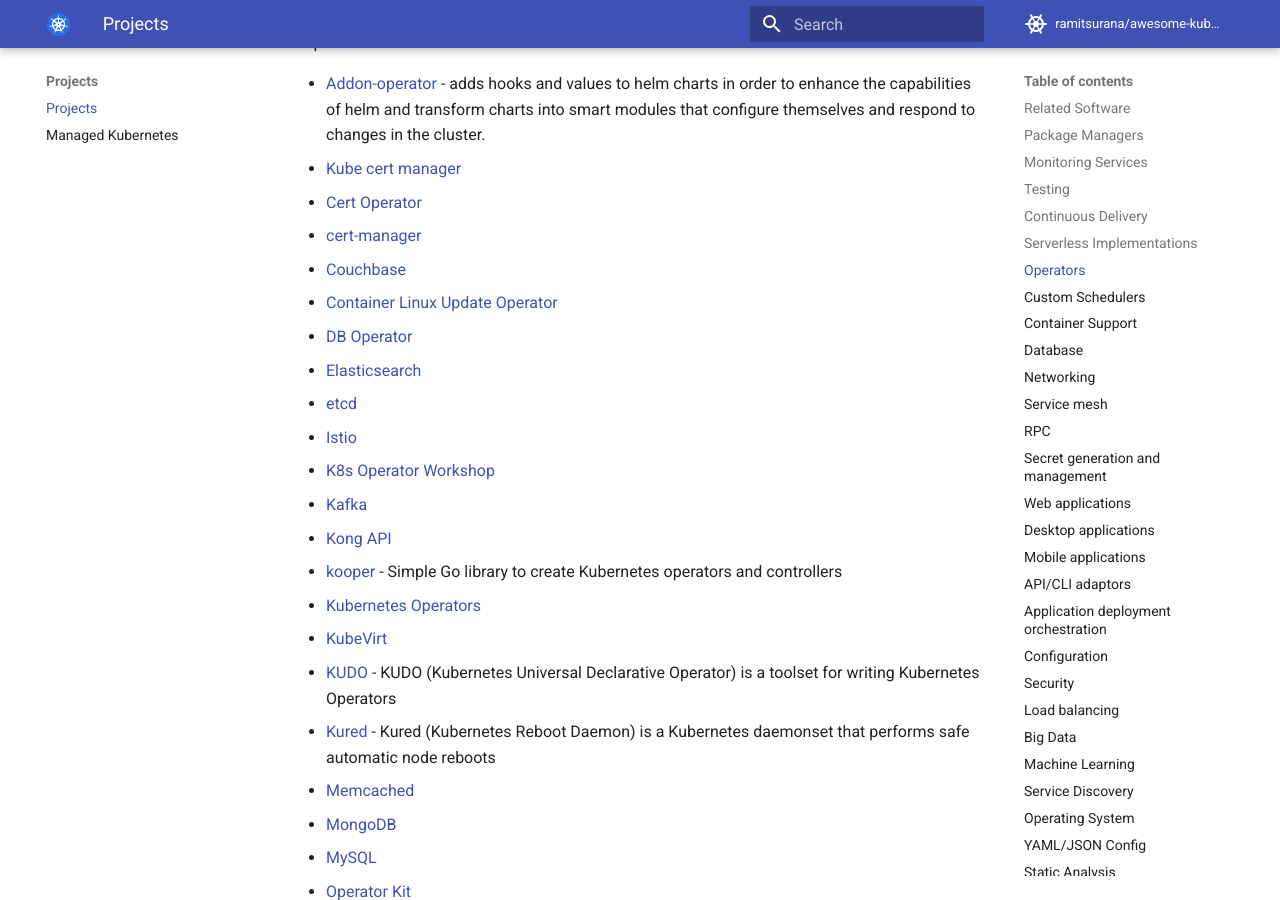
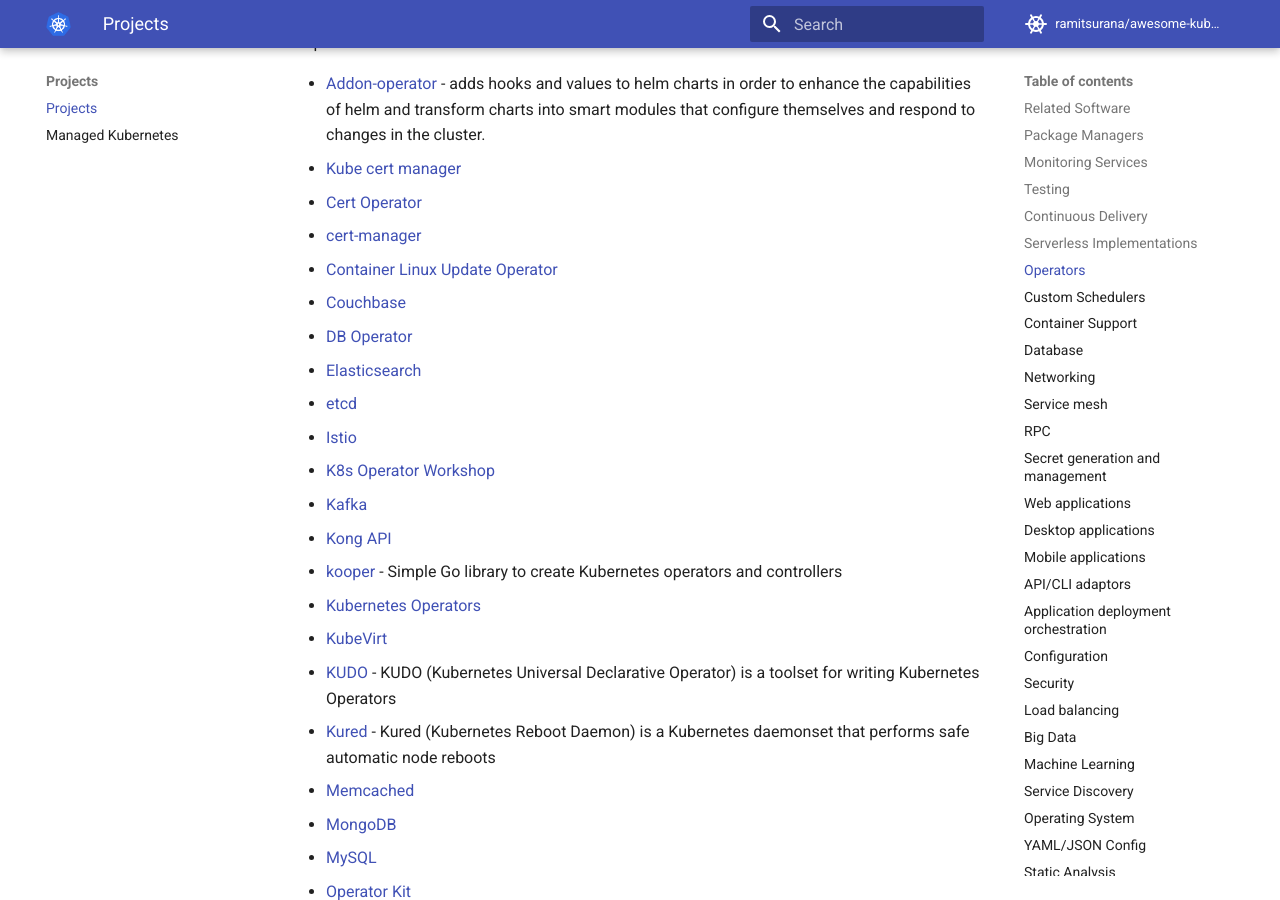
Before and after one commit to ramitsurana/awesome-kubernetes, an MkDocs documentation site: the page built from docs/projects/projects.md, in a window 1280 px wide and 900 px high, scrolled down 5794 px. Built offline with MkDocs 1.6.1 and Material for MkDocs 9.7.7, drawn with Linux system fonts in a browser that asks for light colours; comment, search, counter and statistics services are not loaded.

```diff
--- a/docs/projects/projects.md
+++ b/docs/projects/projects.md
@@ -160,8 +160,8 @@ Projects
 * [Kube cert manager](https://github.com/kelseyhightower/kube-cert-manager)
 * [Cert Operator](https://github.com/giantswarm/cert-operator)
 * [cert-manager](https://github.com/jetstack/cert-manager)
+* [Container Linux Update Operator](https://github.com/coreos/container-linux-update-operator)
 * [Couchbase](https://www.couchbase.com/products/cloud/kubernetes)
-* [Container Linux Update Operator](https://github.com/coreos/container-linux-update-operator)
 * [DB Operator](https://github.com/k8sdb/operator)
 * [Elasticsearch](https://github.com/upmc-enterprises/elasticsearch-operator)
 * [etcd](https://github.com/coreos/etcd-operator)
```
